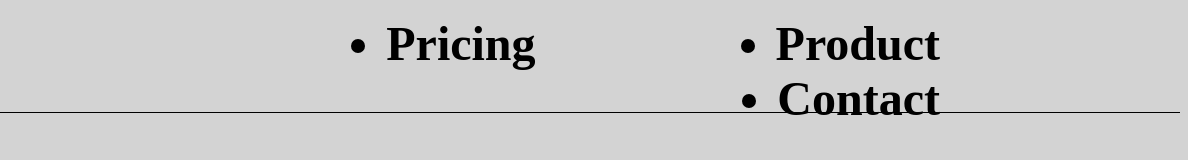
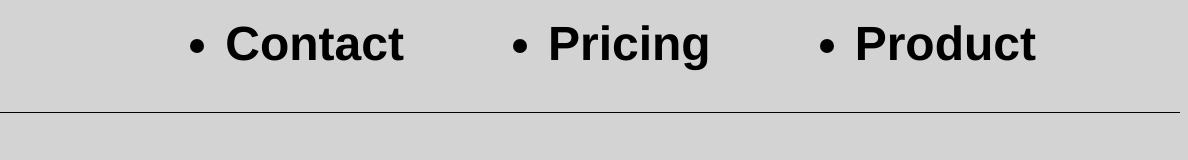
Before and after one commit to KrisLuka/KrisLuka.github-, a plain HTML site: page index.html in a window 1280 px wide. Shown: the full height of the page, 92-1280 px from the left. Drawn offline with Linux system fonts and the light colour scheme.

Commit message:
Update style.css

```diff
--- a/style.css
+++ b/style.css
@@ -16,13 +16,11 @@ nav {
 
 .navButton {
   float: right;
-  margin-right: 5em;
+  margin-right: 3em;
   font-weight: bolder;
   font-size: 3em;
-  font-family:
+  font-family: Helvetica Neue;
 }
-
-
 
 .navButton:hover {
   cursor: pointer;
```
